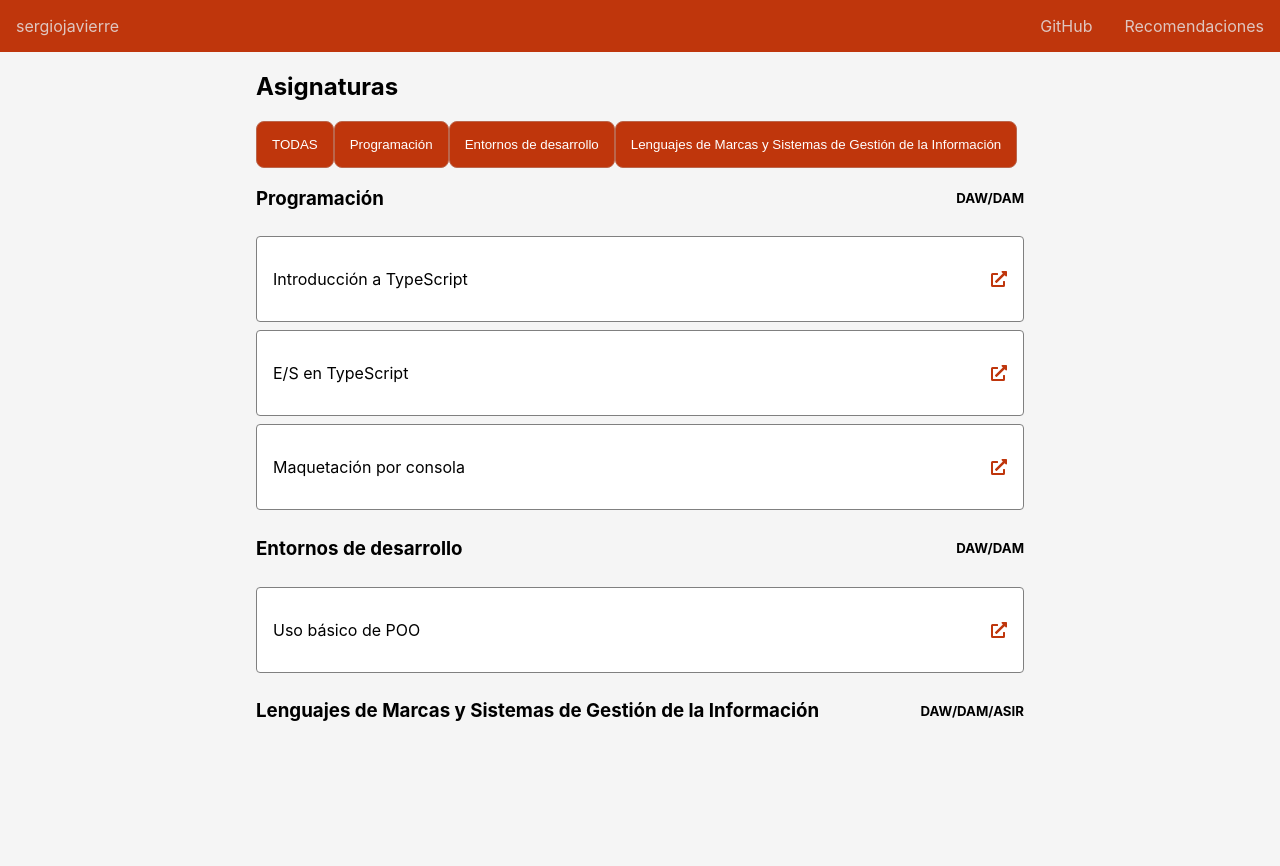
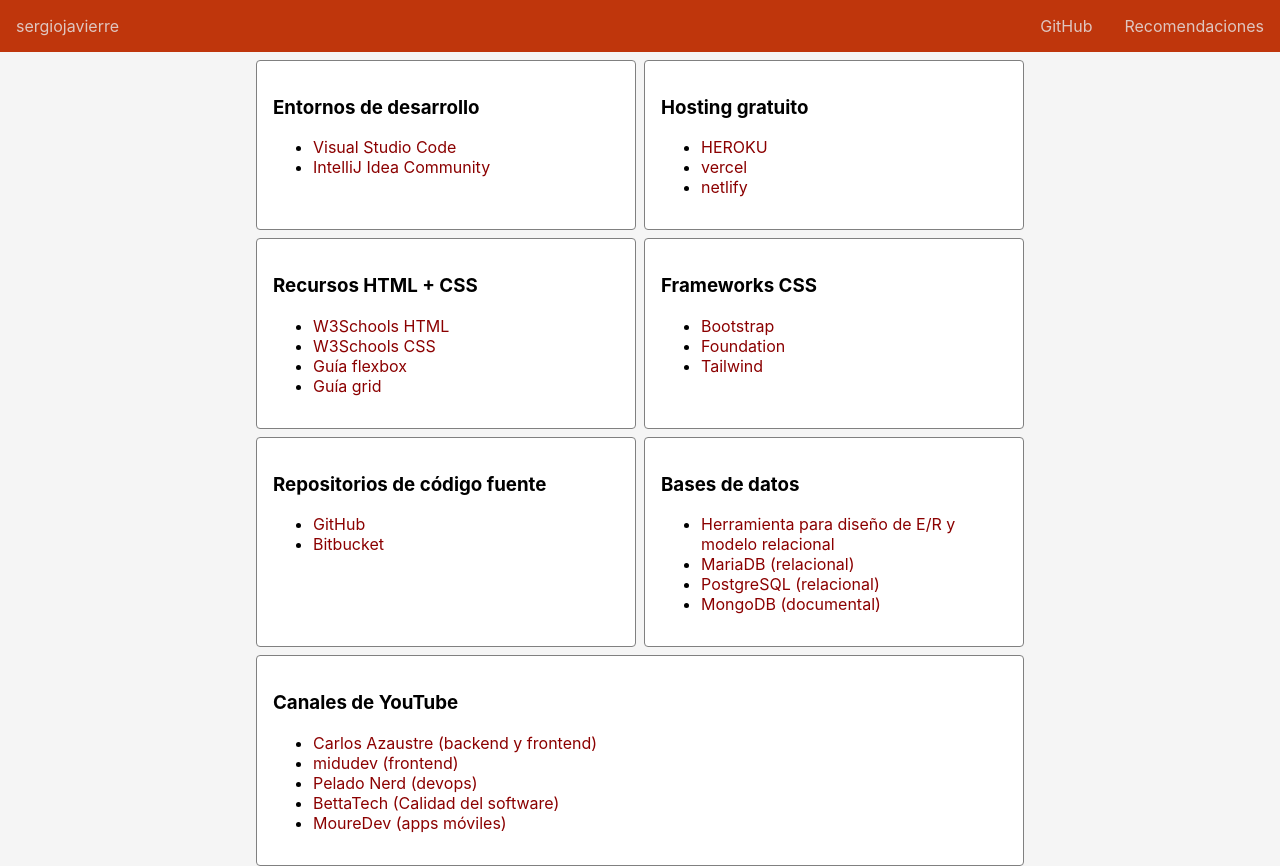
Before and after one commit to sergiojavierre/apuntes, a React (Create React App) app: page /recomendaciones in a window 1280 px wide. Before the commit the page ends 800 px from the top, so only its background shows below. Built offline with nearby package versions, Linux system fonts and the light colour scheme.

Commit message:
Añadidas recomendaciones

```diff
--- a/src/App.css
+++ b/src/App.css
@@ -37,4 +37,5 @@
 main {
   width: 60%;
   margin: auto;
+  margin-top: 8px;
 }
--- a/src/App.js
+++ b/src/App.js
@@ -7,6 +7,7 @@
 
 import './App.css';
 import Subjects from "./subjects/Subjects";
+import Recomendations from "./recomendations/Recomendations";
 
 function App() {
   return (
@@ -15,15 +16,14 @@
         <nav>
               <Link to="/">sergiojavierre</Link>
               <div>
-                <Link to="/users">GitHub</Link>
-                <Link to="/users">Recomendaciones</Link>
+                <a href="https://github.com/sergiojavierre">GitHub</a>
+                <Link to="/recomendaciones">Recomendaciones</Link>
               </div>
         </nav>
         <main>
           <Switch>
-            <Route path="/about">
-            </Route>
-            <Route path="/users">
+            <Route path="/recomendaciones">
+              <Recomendations />
             </Route>
             <Route path="/">
               <Subjects></Subjects>
--- /dev/null
+++ b/src/recomendations/Recomendations.js
@@ -0,0 +1,69 @@
+
+import './recomendations.css'
+
+export default function Recomendations () {
+    return(
+        <div>
+            <div className="recomendations">
+                <section className="recomendation">
+                    <h3>Entornos de desarrollo</h3>
+                    <ul>
+                        <li><a href="https://code.visualstudio.com/download">Visual Studio Code</a></li>
+                        <li><a href="https://www.jetbrains.com/es-es/idea/download/">IntelliJ Idea Community</a></li>
+                    </ul>
+                </section>
+                <section className="recomendation">
+                    <h3>Hosting gratuito</h3>
+                    <ul>
+                        <li><a href="https://www.heroku.com">HEROKU</a></li>
+                        <li><a href="https://vercel.com/">vercel</a></li>
+                        <li><a href="https://www.netlify.com">netlify</a></li>
+                    </ul>
+                </section>
+                <section className="recomendation">
+                    <h3>Recursos HTML + CSS</h3>
+                    <ul>
+                        <li><a href="https://www.w3schools.com/html/">W3Schools HTML</a></li>
+                        <li><a href="https://www.w3schools.com/css/default.asp">W3Schools CSS</a></li>
+                        <li><a href="https://css-tricks.com/snippets/css/a-guide-to-flexbox/">Guía flexbox</a></li>
+                        <li><a href="https://css-tricks.com/snippets/css/complete-guide-grid/">Guía grid</a></li>
+                    </ul>
+                </section>
+                <section className="recomendation">
+                    <h3>Frameworks CSS</h3>
+                    <ul>
+                        <li><a href="https://getbootstrap.com">Bootstrap</a></li>
+                        <li><a href="https://get.foundation">Foundation</a></li>
+                        <li><a href="https://tailwindcss.com">Tailwind</a></li>
+                    </ul>
+                </section>
+                <section className="recomendation">
+                    <h3>Repositorios de código fuente</h3>
+                    <ul>
+                        <li><a href="https://github.com">GitHub</a></li>
+                        <li><a href="https://bitbucket.com">Bitbucket</a></li>
+                    </ul>
+                </section>
+                <section className="recomendation">
+                    <h3>Bases de datos</h3>
+                    <ul>
+                        <li><a href="https://diagrams.net">Herramienta para diseño de E/R y modelo relacional</a></li>
+                        <li><a href="https://mariadb.com">MariaDB (relacional)</a></li>
+                        <li><a href="https://postgresql.com">PostgreSQL (relacional)</a></li>
+                        <li><a href="https://postgresql.com">MongoDB (documental)</a></li>
+                    </ul>
+                </section>
+            </div>
+            <section className="recomendation">
+                <h3>Canales de YouTube</h3>
+                <ul>
+                    <li><a href="https://www.youtube.com/user/azaman1984">Carlos Azaustre (backend y frontend)</a></li>
+                    <li><a href="https://www.youtube.com/channel/UC8LeXCWOalN8SxlrPcG-PaQ">midudev (frontend)</a></li>
+                    <li><a href="https://www.youtube.com/channel/UCrBzBOMcUVV8ryyAU_c6P5g">Pelado Nerd (devops)</a></li>
+                    <li><a href="https://www.youtube.com/channel/UCSf6S_PAhXsqGMTPDiKgdRg">BettaTech (Calidad del software)</a></li>
+                    <li><a href="https://www.youtube.com/channel/UCxPD7bsocoAMq8Dj18kmGyQ">MoureDev (apps móviles)</a></li>
+                </ul>
+            </section>
+        </div>
+    )
+}
--- /dev/null
+++ b/src/recomendations/recomendations.css
@@ -0,0 +1,22 @@
+.recomendations {
+  display: grid;
+  grid-template-columns: 1fr 1fr;
+  gap: 8px;
+  margin-bottom: 8px;
+}
+
+.recomendation {
+  background: white;
+  padding: 16px;
+  border: 0.5px solid gray;
+  border-radius: 4px;
+}
+
+.recomendation a {
+  color: darkred;
+  text-decoration: none;
+}
+
+.recomendation a:hover {
+  text-decoration: underline;
+}
--- a/src/subjects/SubjectCard.js
+++ b/src/subjects/SubjectCard.js
@@ -2,13 +2,10 @@
 import Repository from './Repository'
 import './subject.css'
 
+import{linksProgramacion, linksEntornos} from './data/subjectsContents'
+
 export default function SubjectCard({subject, ciclo}){
 
-
-    const urlGitHub = "https://github.com/sergiojavierre/"
-    //{"name":"", "link": ""}
-    const linksProgramacion =  [{"name":"Introducción a TypeScript", "link": urlGitHub+"introTypeScript"},{"name":"E/S en TypeScript", "link": urlGitHub+"ESTypeScript"},{"name":"Maquetación por consola", "link": urlGitHub+"partidosPrimeraTypeScript"}]
-    const linksEntornos = [{"name":"Uso básico de POO", "link": urlGitHub+"clasesTypeScript"}]
     return (
         <div>
             <div className="subject">
--- a/src/subjects/Subjects.js
+++ b/src/subjects/Subjects.js
@@ -1,13 +1,15 @@
 import { useState } from "react";
 import SubjectCard from "./SubjectCard";
+
+import {programacion, entornos, marcas} from './data/subjectsNames'
 
 import './subjects.css'
 
 export default function Subjects(){
 
-    const textProgramacion = "Programación"
-    const textEntornosDeDesarrollo = "Entornos de desarrollo"
-    const textMarcas = "Lenguajes de Marcas y Sistemas de Gestión de la Información"
+    const textProgramacion = programacion
+    const textEntornosDeDesarrollo = entornos
+    const textMarcas = marcas
 
     const [visibleTodas, setVisibleTodas] = useState(true)
     const [visibleProgramacion, setVisibleProgramacion] = useState(true)
--- /dev/null
+++ b/src/subjects/data/subjectsContents.js
@@ -0,0 +1,5 @@
+
+const urlGitHub = "https://github.com/sergiojavierre/"
+    //{"name":"", "link": ""}
+exports.linksProgramacion = [{"name":"Introducción a TypeScript", "link": urlGitHub+"introTypeScript"},{"name":"E/S en TypeScript", "link": urlGitHub+"ESTypeScript"},{"name":"Maquetación por consola", "link": urlGitHub+"partidosPrimeraTypeScript"}]
+exports.linksEntornos = [{"name":"Uso básico de POO", "link": urlGitHub+"clasesTypeScript"}]
--- /dev/null
+++ b/src/subjects/data/subjectsNames.js
@@ -0,0 +1,3 @@
+exports.programacion = "Programación"
+exports.entornos = "Entornos de desarrollo"
+exports.marcas = "Lenguajes de Marcas y Sistemas de Gestión de la Información"
```
Also changed, not shown: 1 other file (tests, documents, lock files or other folders).
